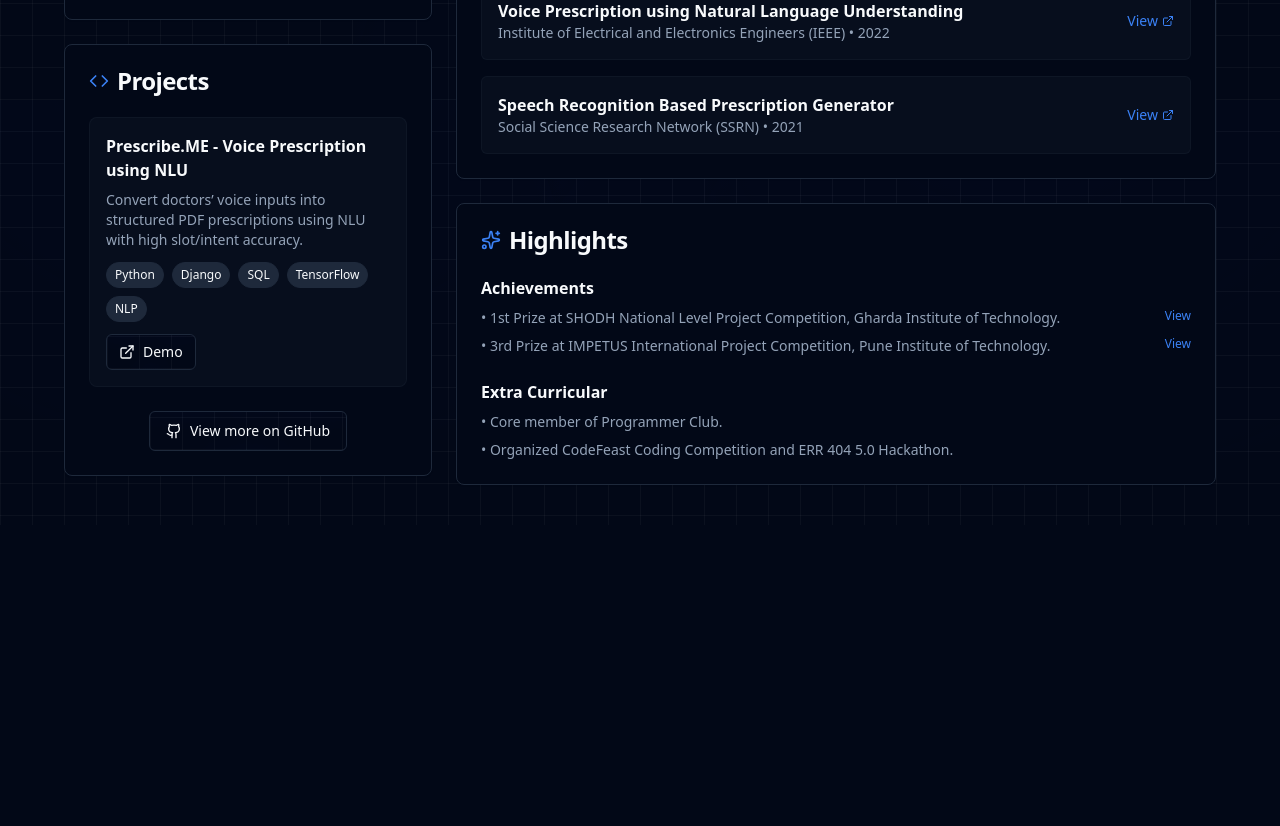
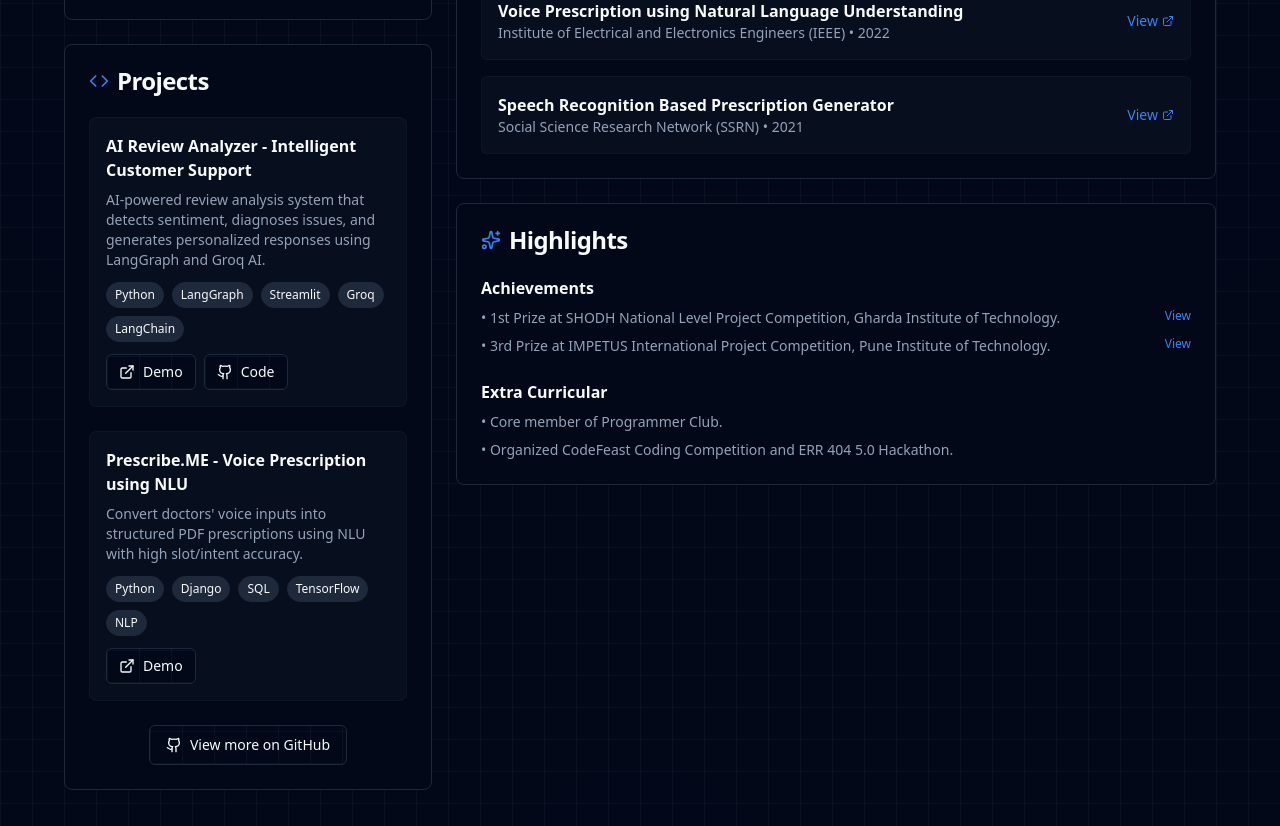
Before and after one commit to Amaan6674/Portfolio, a React (Vite) app: page / in a window 1280 px wide. Shown: the part 1500-2326 px from the top of the page. Before the commit the page ends 2025 px from the top, so only its background shows below. Built offline with nearby package versions, Linux system fonts and the light colour scheme.

Commit message:
add project

```diff
--- a/src/components/Projects.jsx
+++ b/src/components/Projects.jsx
@@ -7,9 +7,17 @@ import { Code, ExternalLink, Github } from 'lucide-react'
 const Projects = () => {
   const projects = [
     {
+      title: 'AI Review Analyzer - Intelligent Customer Support',
+      description:
+        'AI-powered review analysis system that detects sentiment, diagnoses issues, and generates personalized responses using LangGraph and Groq AI.',
+      technologies: ['Python', 'LangGraph', 'Streamlit', 'Groq', 'LangChain'],
+      demo: 'https://ai-review-analyzer.streamlit.app',
+      github: 'https://github.com/Amaan6674/ai-review-analyzer',
+    },
+    {
       title: 'Prescribe.ME - Voice Prescription using NLU',
       description:
-        "Convert doctors’ voice inputs into structured PDF prescriptions using NLU with high slot/intent accuracy.",
+        "Convert doctors' voice inputs into structured PDF prescriptions using NLU with high slot/intent accuracy.",
       technologies: ['Python', 'Django', 'SQL', 'TensorFlow', 'NLP'],
       demo: 'https://youtu.be/sDKmNwaeFWo?si=RiuCrMzZ2l8hiCh5',
     },
```
